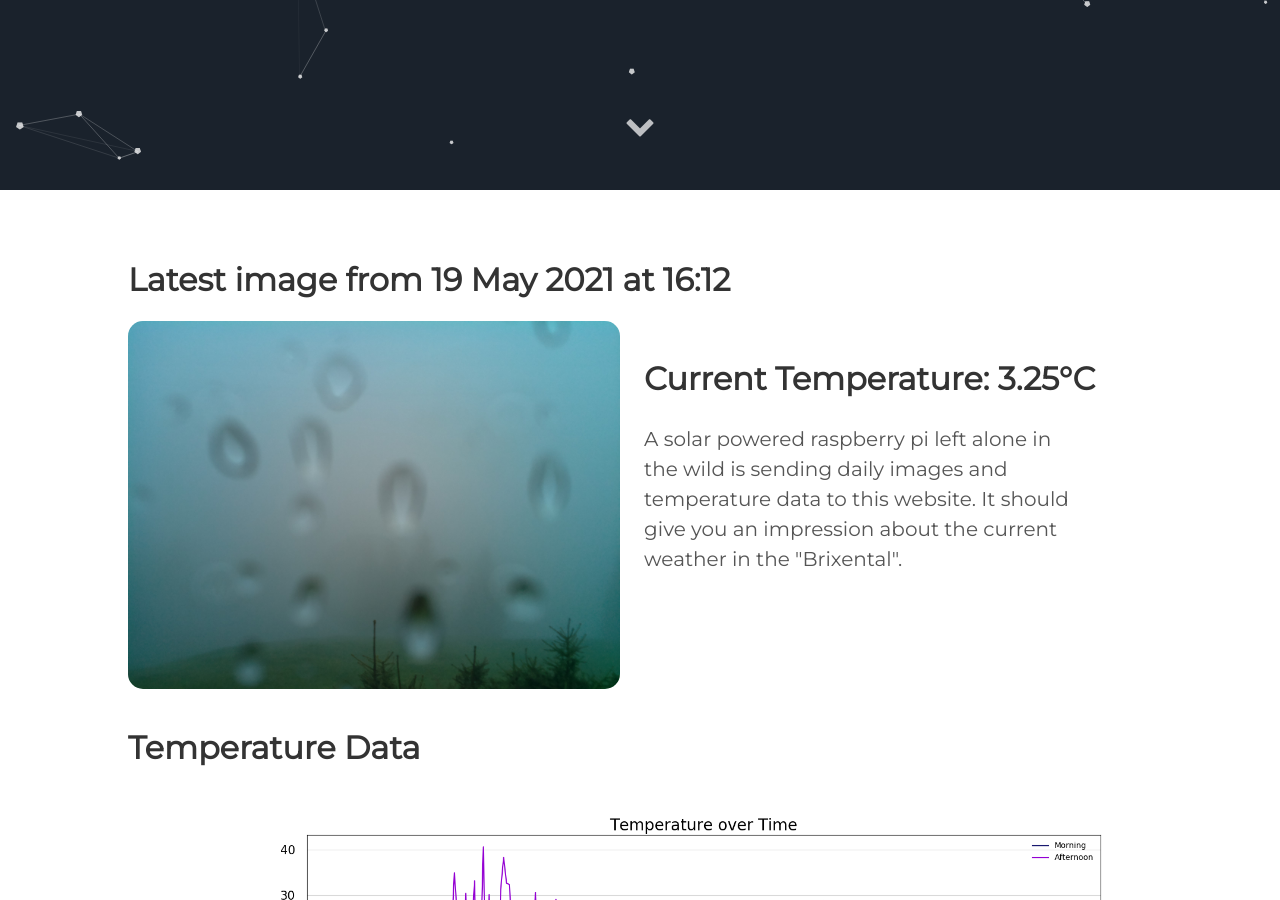
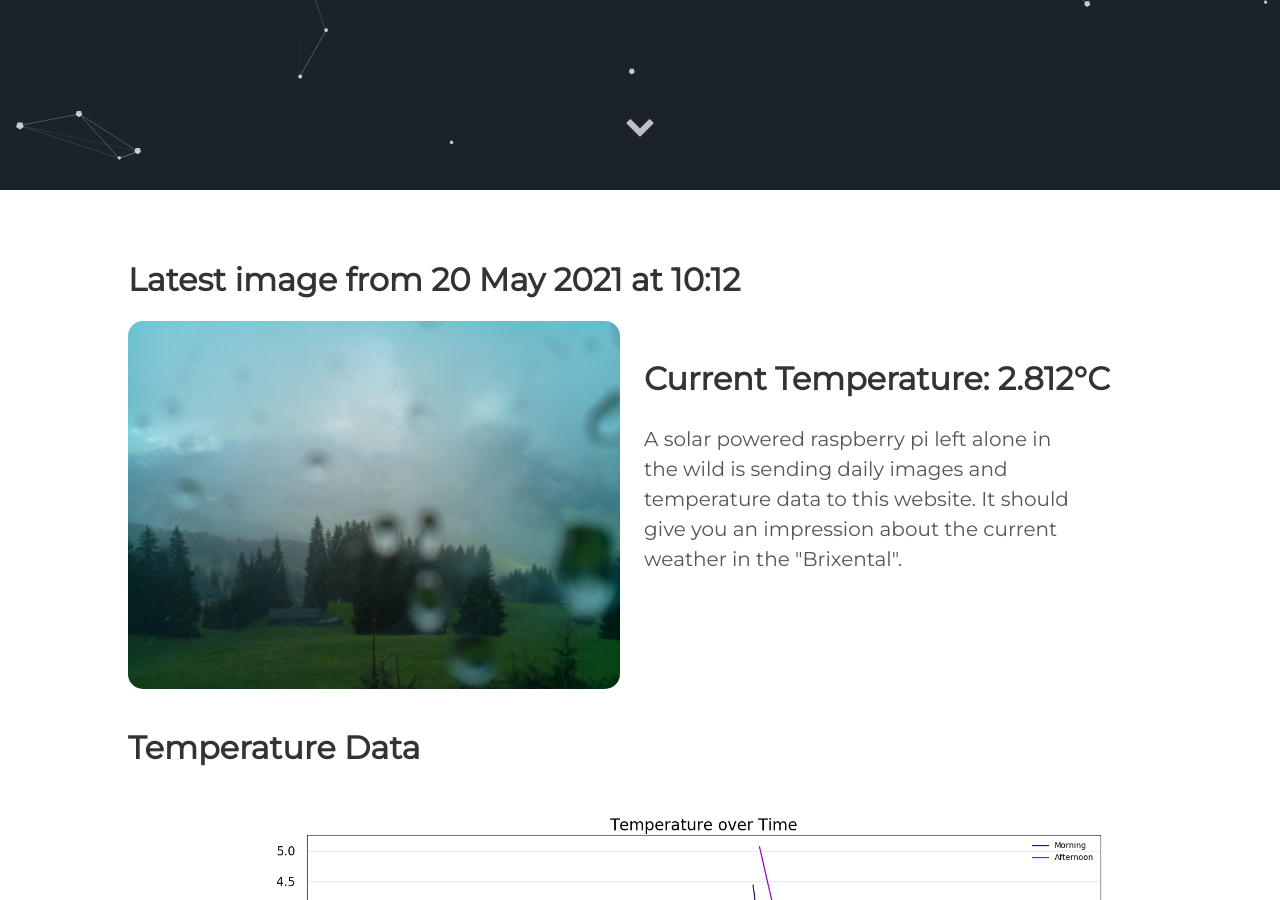
Before and after one commit to vektorious/vektorious.github.io, a Jekyll site: the page built from resources/huette.md, in a window 1280 px wide and 900 px high, scrolled down 710 px. Built offline with Jekyll 4.4.1, drawn with Linux system fonts in a browser that asks for light colours.

Commit message:
I'm a bot beep boop

```diff
--- a/resources/huette.md
+++ b/resources/huette.md
@@ -6,13 +6,13 @@ image: '/assets/img/'
 description: 'Live image from the Austrian alps'
 twitter_text: ' '
 ---
-## Latest image from 19 May 2021 at 16:12
+## Latest image from 20 May 2021 at 10:12
 <div class="huette">
   <div class="huette-image">
     <img src="{{ "/assets/img/huette.jpg" | prepend: site.baseurl }}">
   </div>
   <div class="huette-text">
-        <h2>Current Temperature: 3.25°C</h2>
+        <h2>Current Temperature: 2.812°C</h2>
         <p>A solar powered raspberry pi left alone in the wild is sending daily images and temperature data to this website. It should give you an impression about the current weather in the "Brixental".</p>
 
   </div>
```
Also changed, not shown: rpi-script/2021-05-20_101121.txt (renamed from rpi-script/2021-05-19_161117.txt, +5 -5 lines), rpi-script/huette.md (+2 -2 lines), assets/img/huette.jpg, assets/img/temp_plot.png, rpi-script/temp_plot.png, 1 other file.
